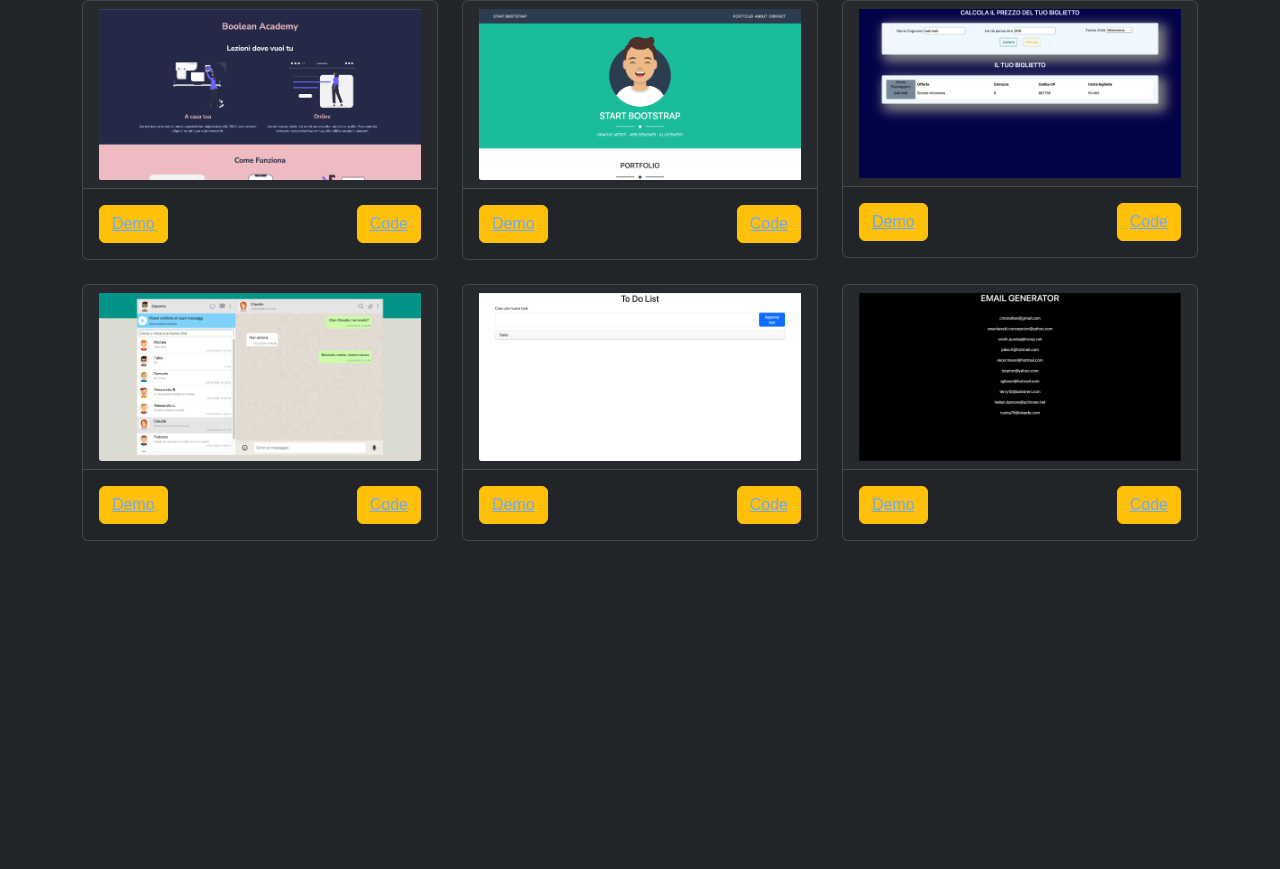
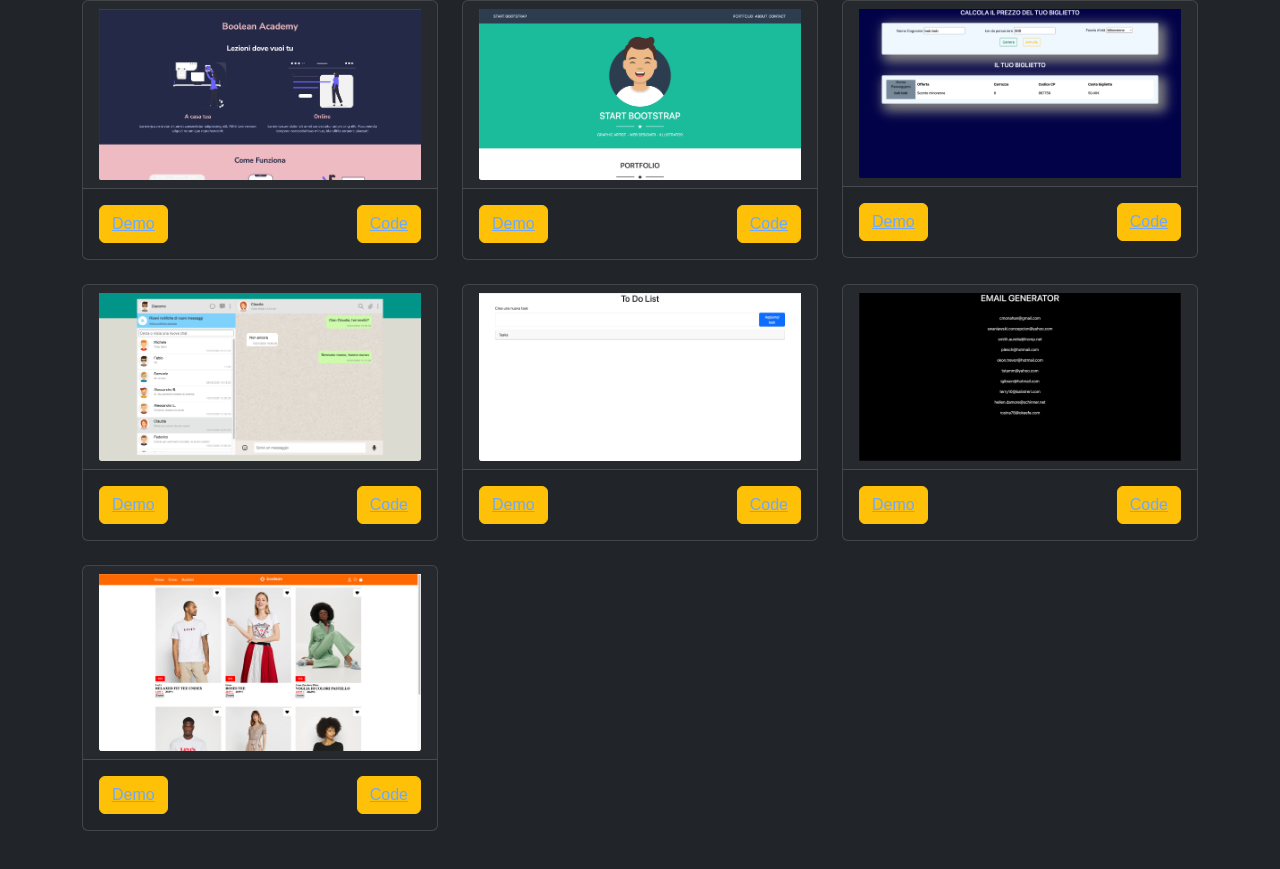
Before and after one commit to GiPisano/personal-portfolio, a Vue app: page /projects in a window 1280 px wide. Shown: the part 1078-1947 px from the top of the page. Before the commit the page ends 1719 px from the top, so only its background shows below. Built offline with nearby package versions, Linux system fonts and the light colour scheme.

Commit message:
add boolando Axios in data projects

```diff
--- a/src/components/ProjectsPage.vue
+++ b/src/components/ProjectsPage.vue
@@ -37,7 +37,7 @@ export default {
           id: 4,
           title: "Travel App",
           category: "frontend",
-          technologies: ["HTML", "CSS", "vue.js", "bootstrap"],
+          technologies: ["HTML", "CSS", "vue.js", "bootstrap", "localStorage"],
           responsive: true,
           imgSrc: "/src/assets/travel-app.png",
           demoLink: "https://your-travel-diary.netlify.app/",
@@ -153,6 +153,23 @@ export default {
           demoLink: "https://gipisano.github.io/vue-email-list/",
           codeLink: "https://github.com/GiPisano/vue-email-list",
         },
+        {
+          id: 14,
+          category: "frontend",
+          technologies: [
+            "HTML",
+            "CSS",
+            "javascript",
+            "vue.js",
+            "axios",
+            "database",
+          ],
+          responsive: true,
+          title: "boolando Axios",
+          imgSrc: "/src/assets/boolandoAxios.png",
+          demoLink: "https://vite-boolando-eta.vercel.app/",
+          codeLink: "https://github.com/GiPisano/vite-boolando",
+        },
       ],
     };
   },
```
Also changed, not shown: src/assets/boolandoAxios.png (added).
